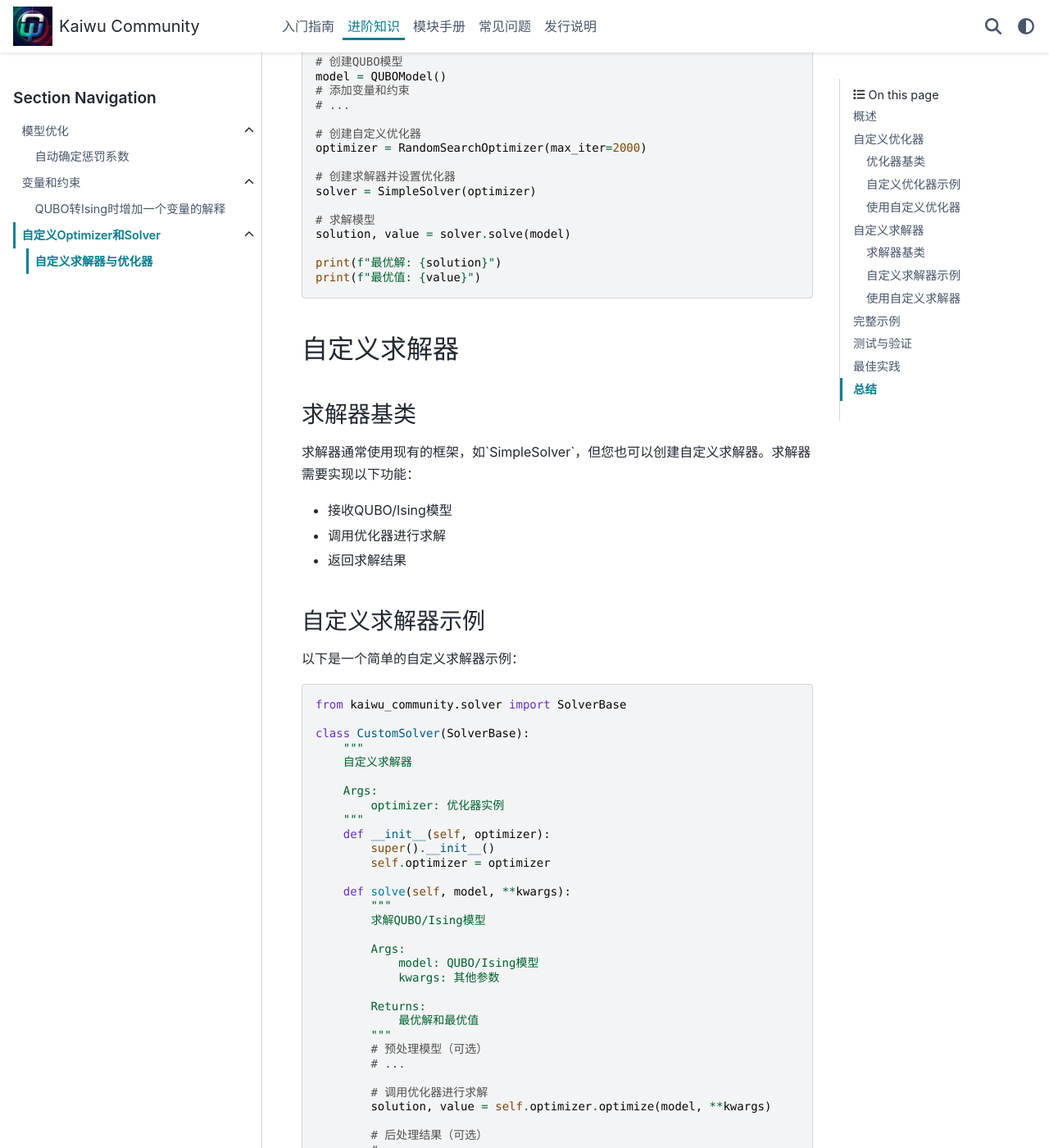
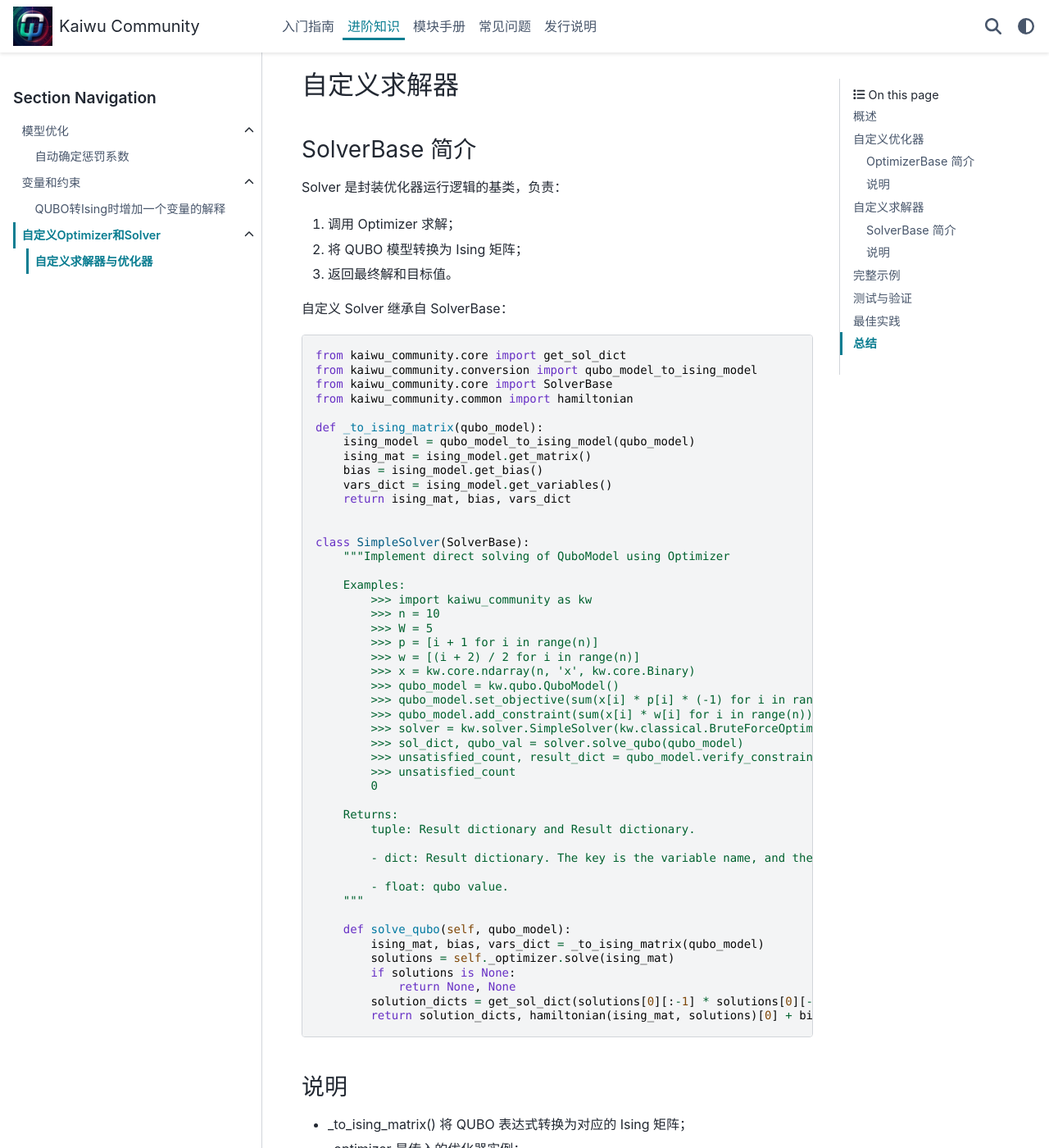
Before and after one commit to qboson/kaiwu_community, a Sphinx documentation site: the page built from docs/source/advanced/optimizer_and_solver/custom_solver_optimizer.rst, in a window 1280 px wide and 1400 px high, scrolled down 1946 px. Shown: the whole window at 82% size. Built offline with Sphinx 7.4.7 and the PyData theme 0.15.4, drawn with Linux system fonts in a browser that asks for light colours; formulas are drawn with MathJax 3; some of the changed text lies outside the part shown.

Commit message:
优化文档

```diff
--- a/docs/source/advanced/optimizer_and_solver/custom_solver_optimizer.rst
+++ b/docs/source/advanced/optimizer_and_solver/custom_solver_optimizer.rst
@@ -6,182 +6,156 @@
 概述
 ----
 
-在Kaiwu SDK中，求解器（solver）负责管理QUBO模型并调用优化器（optimizer）进行求解。优化器（optimizer）是实际执行优化算法的组件，负责寻找QUBO模型的最优解。
+Kaiwu Community 提供了灵活的优化器（Optimizer）和求解器（Solver）抽象类，使用户可以基于框架扩展自定义算法。
 
-Kaiwu SDK采用模块化设计，允许您轻松扩展新的求解器和优化器。要创建自定义优化器，您需要继承`OptimizerBase`类；而求解器则可以直接使用现有的框架或创建自定义实现。
+在 Kaiwu Community 中:
+
+* Optimizer：用于执行具体解算过程（例如模拟退火、禁忌搜索、量子优化器等）。
+* Solver：负责接收 QUBO 模型，将其传给 Optimizer 并收集结果，同时处理约束等高级逻辑。
+
+两者解耦，使得开发者可以专注实现优化方法，而不用关心 QUBO 建模、验证等通用逻辑。
 
 自定义优化器
 ------------
 
-优化器基类
-^^^^^^^^^^^^
+OptimizerBase 简介
+^^^^^^^^^^^^^^^^^^^^^^^^
 
 优化器需要继承`kaiwu_community.core.OptimizerBase`类，并实现以下方法：
 
 - `__init__`：初始化优化器，设置参数
-- `optimize`：执行优化算法，返回最优解
+- `solve`：执行优化算法，返回最优解
 
-自定义优化器示例
-^^^^^^^^^^^^^^^^^^
-
-以下是一个简单的随机搜索优化器示例：
+基本代码结构如下：
 
 .. code:: python
 
+    import math
+    import numpy as np
     from kaiwu_community.core import OptimizerBase
-    import numpy as np
 
-    class RandomSearchOptimizer(OptimizerBase):
-        """
-        随机搜索优化器
+    class BruteForceOptimizer(OptimizerBase):
+        """A brute force solver for the Ising model matrix, which is slow but accurate"""
+        def __init__(self, **kwargs):
+            super().__init__(**kwargs)
+            # Initialize custom parameters
 
-        Args:
-            max_iter: 最大迭代次数
-        """
-        def __init__(self, max_iter=1000):
-            super().__init__()
-            self.max_iter = max_iter
-
-        def optimize(self, model, **kwargs):
-            """
-            执行随机搜索优化
+        def solve(self, ising_matrix=None):
+            """Solve Ising matrix with solve interface
 
             Args:
-                model: QUBO/Ising模型
-                kwargs: 其他参数
+                ising_matrix (np.ndarray, optional): Ising Matrix. Defaults to None.
 
             Returns:
-                最优解和最优值
+                np.ndarray: One or multiple solution vectors with the lowest energy.
+
+            Examples:
+                >>> import kaiwu_community as kw
+                >>> import numpy as np
+                >>> mat = np.array([[0, 2, -3],[2, 0, -1],[-3, -1, 0]])
+                >>> optimizer = kw.classical.BruteForceOptimizer()
+                >>> optimizer.solve(mat)
+                array([[-1, -1,  1],
+                       [-1, -1,  1]])
+
             """
-            # 获取模型变量数量
-            num_vars = model.num_variables
+            size = ising_matrix.shape[0]
+            h_ret = math.inf
+            solutions = []
+            for i in range(2 ** size):
+                val = i
+                vlist = [0] * size
+                for j in range(size):
+                    vlist[j] = val % 2
+                    val //= 2
+                sol = np.array(vlist) * 2 - 1
+                hmt = -sol.dot(ising_matrix).dot(sol)
+                if hmt < h_ret:
+                    h_ret = hmt
+                    solutions = [sol]
+                elif hmt == h_ret:
+                    solutions.append(sol)
+            sols = np.array(solutions)
+            sols[sols[:, -1] <= 0, :] *= -1
+            return sols
 
-            # 初始化最优解和最优值
-            best_solution = None
-            best_value = np.inf
+说明
+^^^^^^^^^^
 
-            # 执行随机搜索
-            for _ in range(self.max_iter):
-                # 生成随机解
-                solution = np.random.randint(0, 2, size=num_vars)
+* ising_matrix 是从 QUBO 模型转换而来的 Ising 格式矩阵。
 
-                # 计算目标函数值
-                value = model.calculate_value(solution)
+* 返回结果是一个只包含-1和1的ndarray，是 Ising 矩阵的解向量。
 
-                # 更新最优解
-                if value < best_value:
-                    best_value = value
-                    best_solution = solution
+自定义求解器
+---------------
 
-            return best_solution, best_value
+SolverBase 简介
+^^^^^^^^^^^^^^^^^^^^^^^^^^^^^^^^
 
-使用自定义优化器
-^^^^^^^^^^^^^^^^^^
+Solver 是封装优化器运行逻辑的基类，负责：
 
-创建自定义优化器后，您可以将其与现有求解器一起使用：
+1. 调用 Optimizer 求解；
+2. 将 QUBO 模型转换为 Ising 矩阵；
+3. 返回最终解和目标值。
+
+自定义 Solver 继承自 SolverBase：
 
 .. code:: python
 
-    from kaiwu_community.qubo import QUBOModel
-    from kaiwu_community.solver import SimpleSolver
-    from my_optimizers import RandomSearchOptimizer
+    from kaiwu_community.core import get_sol_dict
+    from kaiwu_community.conversion import qubo_model_to_ising_model
+    from kaiwu_community.core import SolverBase
+    from kaiwu_community.common import hamiltonian
 
-    # 创建QUBO模型
-    model = QUBOModel()
-    # 添加变量和约束
-    # ...
+    def _to_ising_matrix(qubo_model):
+        ising_model = qubo_model_to_ising_model(qubo_model)
+        ising_mat = ising_model.get_matrix()
+        bias = ising_model.get_bias()
+        vars_dict = ising_model.get_variables()
+        return ising_mat, bias, vars_dict
 
-    # 创建自定义优化器
-    optimizer = RandomSearchOptimizer(max_iter=2000)
 
-    # 创建求解器并设置优化器
-    solver = SimpleSolver(optimizer)
+    class SimpleSolver(SolverBase):
+        """Implement direct solving of QuboModel using Optimizer
 
-    # 求解模型
-    solution, value = solver.solve(model)
+        Examples:
+            >>> import kaiwu_community as kw
+            >>> n = 10
+            >>> W = 5
+            >>> p = [i + 1 for i in range(n)]
+            >>> w = [(i + 2) / 2 for i in range(n)]
+            >>> x = kw.core.ndarray(n, 'x', kw.core.Binary)
+            >>> qubo_model = kw.qubo.QuboModel()
+            >>> qubo_model.set_objective(sum(x[i] * p[i] * (-1) for i in range(n)))
+            >>> qubo_model.add_constraint(sum(x[i] * w[i] for i in range(n)) <= W, "c", penalty=10)
+            >>> solver = kw.solver.SimpleSolver(kw.classical.BruteForceOptimizer())
+            >>> sol_dict, qubo_val = solver.solve_qubo(qubo_model)
+            >>> unsatisfied_count, result_dict = qubo_model.verify_constraint(sol_dict)
+            >>> unsatisfied_count
+            0
 
-    print(f"最优解: {solution}")
-    print(f"最优值: {value}")
+        Returns:
+            tuple: Result dictionary and Result dictionary.
 
-自定义求解器
-------------
+            - dict: Result dictionary. The key is the variable name, and the value is the corresponding spin value.
 
-求解器基类
-^^^^^^^^^^^^
+            - float: qubo value.
+        """
 
-求解器通常使用现有的框架，如`SimpleSolver`，但您也可以创建自定义求解器。求解器需要实现以下功能：
+        def solve_qubo(self, qubo_model):
+            ising_mat, bias, vars_dict = _to_ising_matrix(qubo_model)
+            solutions = self._optimizer.solve(ising_mat)
+            if solutions is None:
+                return None, None
+            solution_dicts = get_sol_dict(solutions[0][:-1] * solutions[0][-1], vars_dict)
+            return solution_dicts, hamiltonian(ising_mat, solutions)[0] + bias
 
-- 接收QUBO/Ising模型
-- 调用优化器进行求解
-- 返回求解结果
+说明
+^^^^^^^^^^
 
-自定义求解器示例
-^^^^^^^^^^^^^^^^^^
-
-以下是一个简单的自定义求解器示例：
-
-.. code:: python
-
-    from kaiwu_community.solver import SolverBase
-
-    class CustomSolver(SolverBase):
-        """
-        自定义求解器
-
-        Args:
-            optimizer: 优化器实例
-        """
-        def __init__(self, optimizer):
-            super().__init__()
-            self.optimizer = optimizer
-
-        def solve(self, model, **kwargs):
-            """
-            求解QUBO/Ising模型
-
-            Args:
-                model: QUBO/Ising模型
-                kwargs: 其他参数
-
-            Returns:
-                最优解和最优值
-            """
-            # 预处理模型（可选）
-            # ...
-
-            # 调用优化器进行求解
-            solution, value = self.optimizer.optimize(model, **kwargs)
-
-            # 后处理结果（可选）
-            # ...
-
-            return solution, value
-
-使用自定义求解器
-^^^^^^^^^^^^^^^^^^
-
-创建自定义求解器后，您可以直接使用它来求解模型：
-
-.. code:: python
-
-    from kaiwu_community.qubo import QUBOModel
-    from my_solvers import CustomSolver
-    from my_optimizers import RandomSearchOptimizer
-
-    # 创建QUBO模型
-    model = QUBOModel()
-    # 添加变量和约束
-    # ...
-
-    # 创建优化器和求解器
-    optimizer = RandomSearchOptimizer(max_iter=2000)
-    solver = CustomSolver(optimizer)
-
-    # 求解模型
-    solution, value = solver.solve(model)
-
-    print(f"最优解: {solution}")
-    print(f"最优值: {value}")
+* _to_ising_matrix() 将 QUBO 表达式转换为对应的 Ising 矩阵；
+* _optimizer 是传入的优化器实例；
+* solve_qubo 应返回解和目标值。
 
 完整示例
 --------
@@ -190,124 +164,72 @@
 
 .. code:: python
 
-    # 导入必要的模块
+    import math
+    import numpy as np
+    import kaiwu_community as kw
     from kaiwu_community.core import OptimizerBase, SolverBase
-    from kaiwu_community.qubo import QUBOModel
-    import numpy as np
+    from kaiwu_community.core import get_sol_dict
+    from kaiwu_community.conversion import qubo_model_to_ising_model
+    from kaiwu_community.core import SolverBase
+    from kaiwu_community.common import hamiltonian
 
-    # 定义自定义优化器
-    class HillClimbingOptimizer(OptimizerBase):
-        """
-        爬山算法优化器
 
-        Args:
-            max_iter: 最大迭代次数
-            neighborhood_size: 邻域大小
-        """
-        def __init__(self, max_iter=1000, neighborhood_size=10):
-            super().__init__()
-            self.max_iter = max_iter
-            self.neighborhood_size = neighborhood_size
+    class CustomOptimizer(OptimizerBase):
+        def solve(self, ising_matrix=None):
 
-        def optimize(self, model, **kwargs):
-            """
-            执行爬山算法优化
-            """
-            num_vars = model.num_variables
+            size = ising_matrix.shape[0]
+            h_ret = math.inf
+            solutions = []
+            for i in range(2 ** size):
+                val = i
+                vlist = [0] * size
+                for j in range(size):
+                    vlist[j] = val % 2
+                    val //= 2
+                sol = np.array(vlist) * 2 - 1
+                hmt = -sol.dot(ising_matrix).dot(sol)
+                if hmt < h_ret:
+                    h_ret = hmt
+                    solutions = [sol]
+                elif hmt == h_ret:
+                    solutions.append(sol)
+            sols = np.array(solutions)
+            sols[sols[:, -1] <= 0, :] *= -1
+            return sols
 
-            # 初始化随机解
-            current_solution = np.random.randint(0, 2, size=num_vars)
-            current_value = model.calculate_value(current_solution)
 
-            for _ in range(self.max_iter):
-                # 生成邻域解
-                best_neighbor = None
-                best_neighbor_value = np.inf
+    def _to_ising_matrix(qubo_model):
+        ising_model = qubo_model_to_ising_model(qubo_model)
+        ising_mat = ising_model.get_matrix()
+        bias = ising_model.get_bias()
+        vars_dict = ising_model.get_variables()
+        return ising_mat, bias, vars_dict
 
-                for _ in range(self.neighborhood_size):
-                    # 生成一个邻域解（随机翻转一个位）
-                    neighbor = current_solution.copy()
-                    flip_idx = np.random.randint(num_vars)
-                    neighbor[flip_idx] = 1 - neighbor[flip_idx]
 
-                    # 计算邻域解的值
-                    neighbor_value = model.calculate_value(neighbor)
+    class CustomSolver(SolverBase):
 
-                    # 更新最佳邻域解
-                    if neighbor_value < best_neighbor_value:
-                        best_neighbor = neighbor
-                        best_neighbor_value = neighbor_value
+        def solve_qubo(self, qubo_model):
+            ising_mat, bias, vars_dict = _to_ising_matrix(qubo_model)
+            solutions = self._optimizer.solve(ising_mat)
+            if solutions is None:
+                return None, None
+            solution_dicts = get_sol_dict(solutions[0][:-1] * solutions[0][-1], vars_dict)
+            return solution_dicts, hamiltonian(ising_mat, solutions)[0] + bias
 
-                # 如果找不到更好的邻域解，停止迭代
-                if best_neighbor_value >= current_value:
-                    break
 
-                # 更新当前解
-                current_solution = best_neighbor
-                current_value = best_neighbor_value
+    n = 10
+    W = 5
+    p = [i + 1 for i in range(n)]
+    w = [(i + 2) / 2 for i in range(n)]
+    x = kw.core.ndarray(n, 'x', kw.core.Binary)
+    qubo_model = kw.qubo.QuboModel()
+    qubo_model.set_objective(sum(x[i] * p[i] * (-1) for i in range(n)))
+    qubo_model.add_constraint(sum(x[i] * w[i] for i in range(n)) <= W, "c", penalty=10)
+    solver = CustomSolver(CustomOptimizer())
+    sol_dict, qubo_val = solver.solve_qubo(qubo_model)
+    unsatisfied_count, result_dict = qubo_model.verify_constraint(sol_dict)
+    print(f"unsatisfied_count: {unsatisfied_count}")
 
-            return current_solution, current_value
-
-    # 定义自定义求解器
-    class AdvancedSolver(SolverBase):
-        """
-        高级求解器
-
-        Args:
-            optimizer: 优化器实例
-            verbose: 是否打印详细信息
-        """
-        def __init__(self, optimizer, verbose=False):
-            super().__init__()
-            self.optimizer = optimizer
-            self.verbose = verbose
-
-        def solve(self, model, **kwargs):
-            """
-            求解QUBO模型
-            """
-            if self.verbose:
-                print(f"开始求解模型，变量数量: {model.num_variables}")
-                print(f"使用优化器: {self.optimizer.__class__.__name__}")
-
-            # 调用优化器求解
-            solution, value = self.optimizer.optimize(model, **kwargs)
-
-            if self.verbose:
-                print(f"求解完成，最优值: {value}")
-                print(f"最优解: {solution}")
-
-            return solution, value
-
-    # 使用示例
-    if __name__ == "__main__":
-        # 创建一个简单的QUBO模型
-        model = QUBOModel()
-
-        # 添加变量
-        x1 = model.add_variable("x1")
-        x2 = model.add_variable("x2")
-        x3 = model.add_variable("x3")
-
-        # 添加目标函数：minimize -x1 -x2 -x3 + 2*x1*x2 + 2*x1*x3 + 2*x2*x3
-        model.add_linear(x1, -1)
-        model.add_linear(x2, -1)
-        model.add_linear(x3, -1)
-        model.add_quadratic(x1, x2, 2)
-        model.add_quadratic(x1, x3, 2)
-        model.add_quadratic(x2, x3, 2)
-
-        # 创建优化器和求解器
-        optimizer = HillClimbingOptimizer(max_iter=1000, neighborhood_size=5)
-        solver = AdvancedSolver(optimizer, verbose=True)
-
-        # 求解模型
-        solution, value = solver.solve(model)
-
-        # 打印结果
-        print("\n最终结果：")
-        print(f"最优解: {solution}")
-        print(f"最优值: {value}")
 
 测试与验证
 ----------
```
Also changed, not shown: 4 other files.
